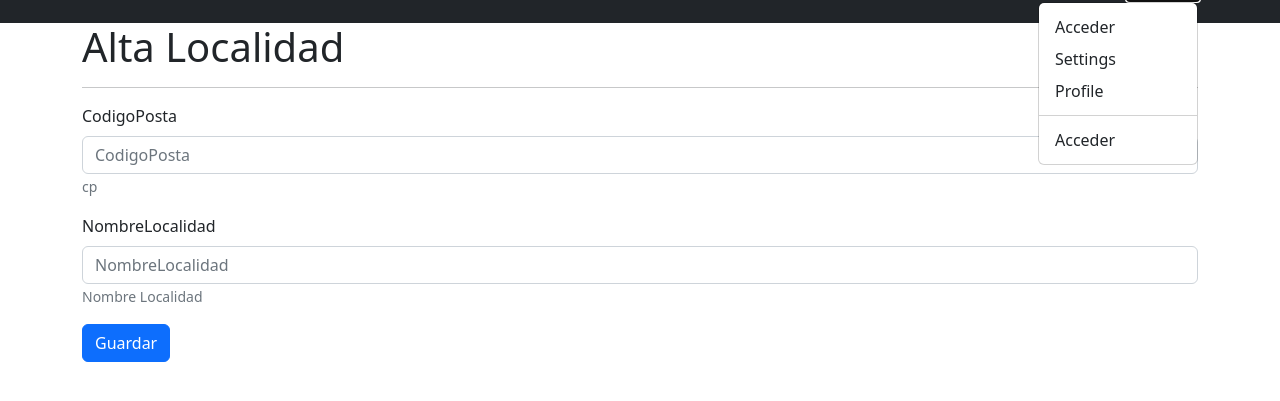
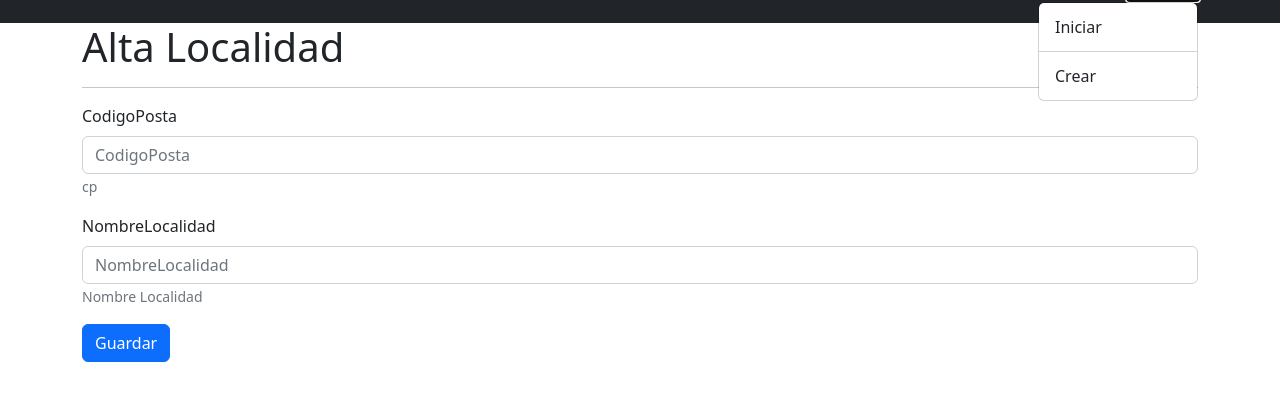
Before and after one commit to jntorres2014/proyecto_sge, a Django app: page /Core/altaLocalidad in a window 1280 px wide, after a click that opens the changed part. Shown: the part 49-450 px from the top of the page. Run offline with Django 4.2, Linux system fonts and the light colour scheme; some libraries are stand-ins or nearby versions.

Commit message:
subiendo base

```diff
--- a/principal/templates/base.html
+++ b/principal/templates/base.html
@@ -75,14 +75,12 @@
                 <img  alt="login" class="rounded-circle" width="32" height="32">
               </a>
               <ul class="dropdown-menu text-small">
-                <li><a class="dropdown-item" href="#">Acceder</a></li>
-                <li><a class="dropdown-item" href="#">Settings</a></li>
-                <li><a class="dropdown-item" href="#">Profile</a></li>
+                <li><a class="dropdown-item" href="/signin">Iniciar</a></li>
                 <li><hr class="dropdown-divider"></li>
                 {% if user.is_authenticated %}
                     <li><a class="dropdown-item" href="/logout">Sign out</a></li>
                 {% else %}
-                    <li><a class="dropdown-item" href="signup/">Acceder</a></li>
+                    <li><a class="dropdown-item" href="/signup">Crear</a></li>
                 {% endif %}
               </ul>
             </div>
--- a/sge/settings.py
+++ b/sge/settings.py
@@ -83,6 +83,12 @@ WSGI_APPLICATION = 'sge.wsgi.application'
 # https://docs.djangoproject.com/en/4.1/ref/settings/#databases
 
 DATABASES = {
+
+    # 'default': {
+    #     'ENGINE': 'django.db.backends.sqlite3',
+    #     'NAME': os.path.join(BASE_DIR, 'sge.db'),
+    # }
+
     'default': dj_database_url.config(
             default= 'postgresql://postgres:postgres@localhost/postgres',
             conn_max_age=600
```
Also changed, not shown: principal/templates/signin.html (+3 -20 lines), sge.db (added).
